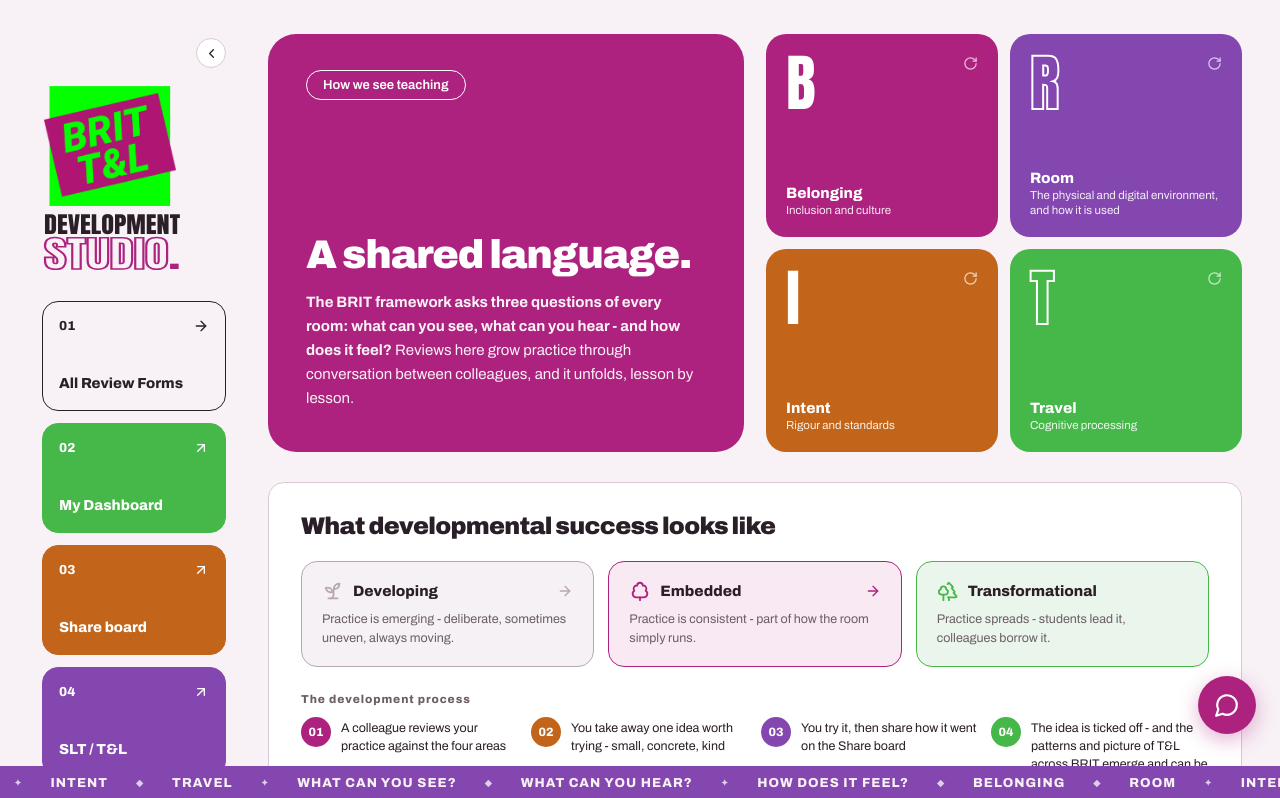
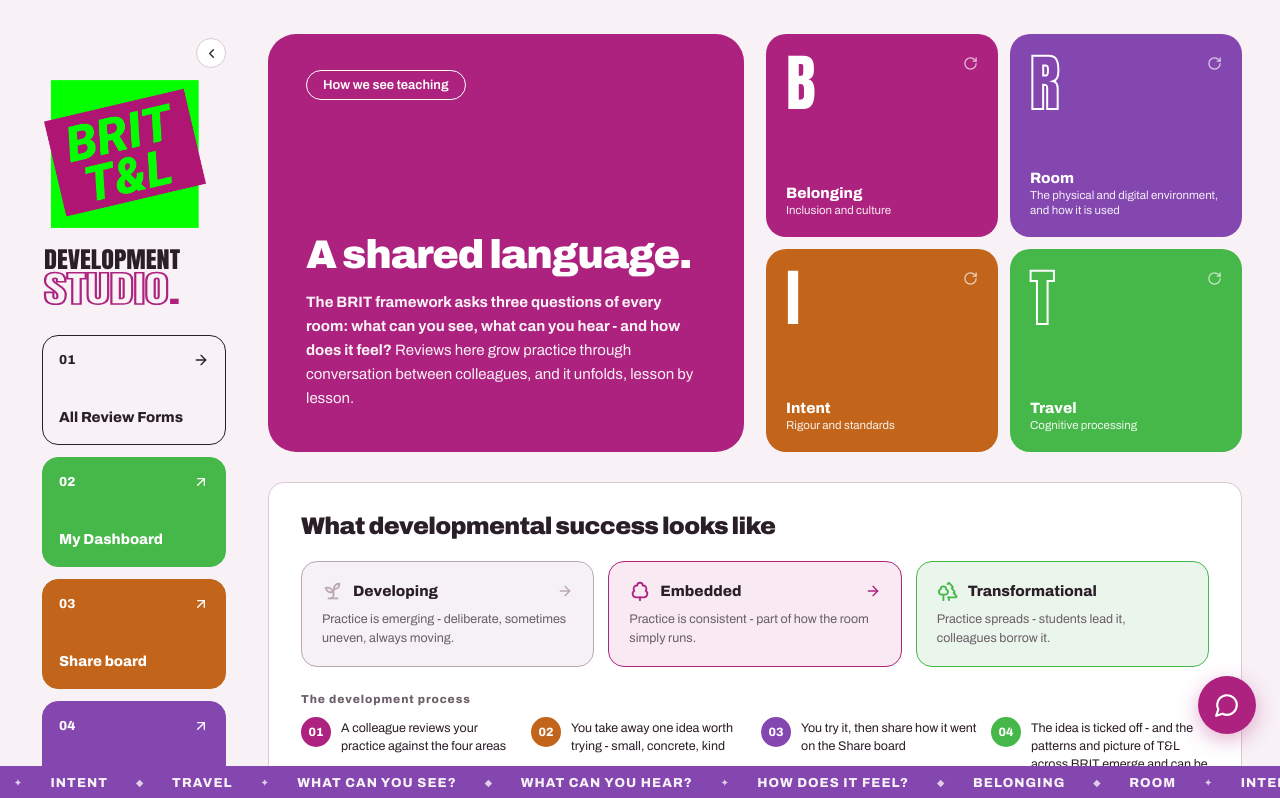
Before and after one commit to Western-Studio/brit-tl-development-studio, a React (Vite) app: page / in a window 1280 px wide. Shown: the top 798 px of the page. Built offline with nearby package versions, Linux system fonts and the light colour scheme.

Commit message:
Wordmark: enlarge logo, raise it, and widen gap to DEVELOPMENT STUDIO
Co-Authored-By: Claude Opus 4.8 <noreply@anthropic.com>
Claude-Session: https://claude.ai/code/session_01Esyd9CQZBiQaH85EicSTQ8

```diff
--- a/src/App.jsx
+++ b/src/App.jsx
@@ -3951,9 +3951,9 @@ export default function App() {
             </button>
           )}
           {!compact && (
-          <div style={{ padding: narrow ? "0 4px" : "6px 2px 14px", flexBasis: narrow ? "100%" : "auto" }}>
-            <img src={tlLogo} alt="BRIT T&L" style={{ display: "block", width: narrow ? 96 : 132, height: "auto" }} />
-            <svg width={narrow ? 100 : 136} viewBox="0 0 142 66" role="img" aria-label="Development Studio" style={{ display: "block", overflow: "visible", marginTop: 5 }}>
+          <div style={{ padding: narrow ? "0 4px" : "0 2px 14px", flexBasis: narrow ? "100%" : "auto" }}>
+            <img src={tlLogo} alt="BRIT T&L" style={{ display: "block", width: narrow ? 116 : 162, height: "auto" }} />
+            <svg width={narrow ? 100 : 136} viewBox="0 0 142 66" role="img" aria-label="Development Studio" style={{ display: "block", overflow: "visible", marginTop: 18 }}>
               <text x="0" y="24" textLength="142" lengthAdjust="spacingAndGlyphs"
                 style={{ fontFamily: "'Anton',sans-serif", fontSize: 24, fill: BRAND.ink }}>DEVELOPMENT</text>
               <text x="0" y="61" textLength="142" lengthAdjust="spacingAndGlyphs"
```
